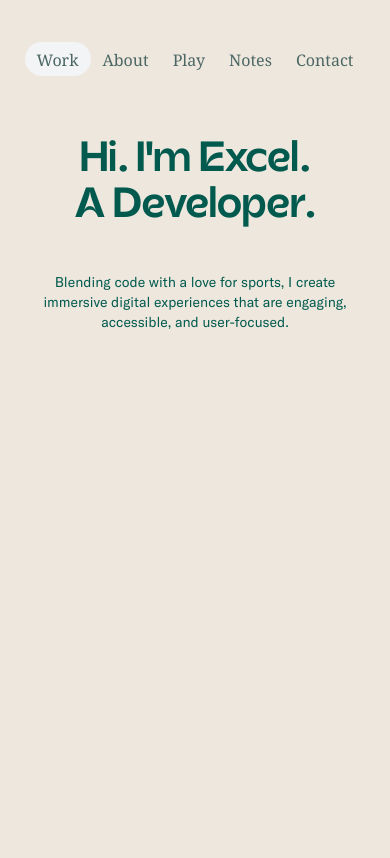
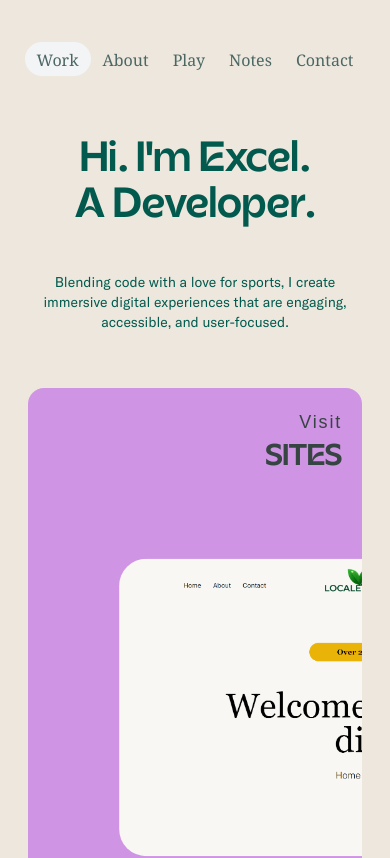
Before and after one commit to Kvngxel/Portfolio, a React (Vite) app in the folder portfolio/: page / in a window 390 px wide. Shown: the top 858 px of the page. Built offline with nearby package versions, Linux system fonts and the light colour scheme.

Commit message:
Doing the Sites section

```diff
--- a/portfolio/src/pages/Home/Home.jsx
+++ b/portfolio/src/pages/Home/Home.jsx
@@ -27,16 +27,17 @@ export const Home = () => {
           that are engaging, accessible, and user-focused.
         </p>
       </div>
+      {/* Top Section */}
       <div>
-        {/* Top Section */}
-        <div className="h-[80vh] flex relative py-10 px-4">
+        <div className="h-[80vh] flex relative py-10 px-2 md:px-4">
         {/* Top Left */}
-          <Link to={''} target="_blank" className="w-[35%] h-[100%] hover:mt-1 bg-[#d094e5] hover:bg-[#dba1f1] group relative max-sm:hidden mx-5
-            rounded-[70px] overflow-hidden transition-all duration-500 ease-in-out shadow-xs hover:shadow-lg"
+          <Link to={''} target="_blank" className="md:w-[35%] h-[100%] hover:mt-1 bg-[#d094e5]
+            hover:bg-[#dba1f1] group relative mx-5 rounded-2xl md:rounded-[70px] overflow-hidden
+              transition-all duration-500 ease-in-out shadow-xs hover:shadow-lg"
           >
-            <div className='mr-12 mt-10'>
-              <p className='flex justify-end text-[#364442] text-xl tracking-widest pb-1'>Visit</p>
-              <p className='flex justify-end font-acron text-[#364442] text-4xl'>SITES</p>
+            <div className='mr-5 md:mr-12 mt-5 md:mt-10'>
+              <p className='flex justify-end text-[#364442] text-lg md:text-xl tracking-widest pb-1'>Visit</p>
+              <p className='flex justify-end font-acron text-[#364442] text-3xl md:text-4xl'>SITES</p>
             </div>
             <img className='ml-52 mt-36 group-hover:mt-32 scale-[170%] rounded-2xl transition-all
               duration-700 ease-in-out'
```
